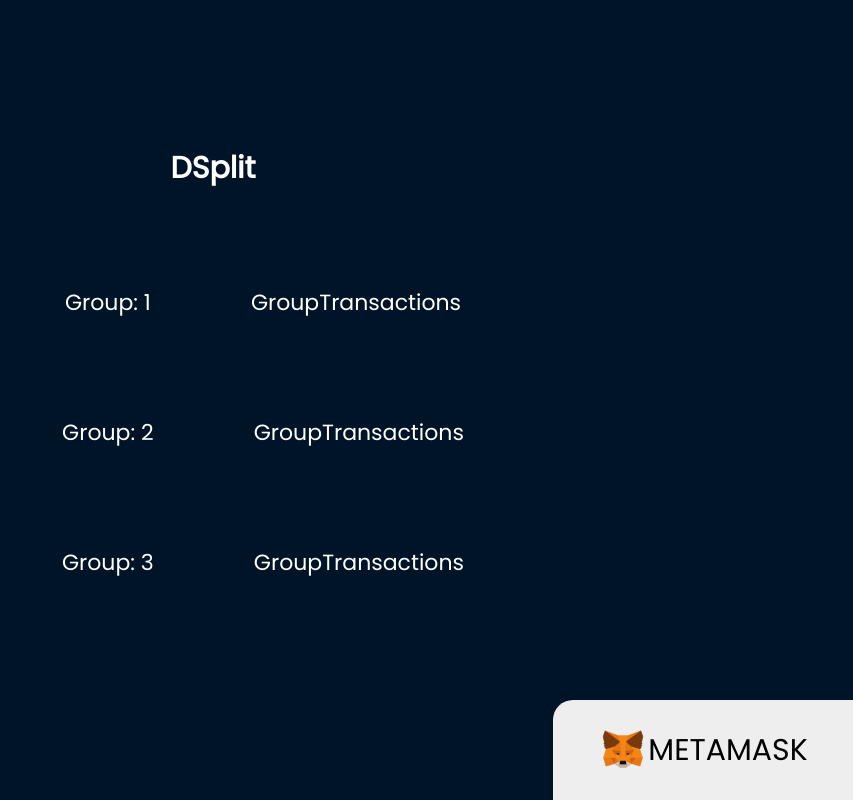
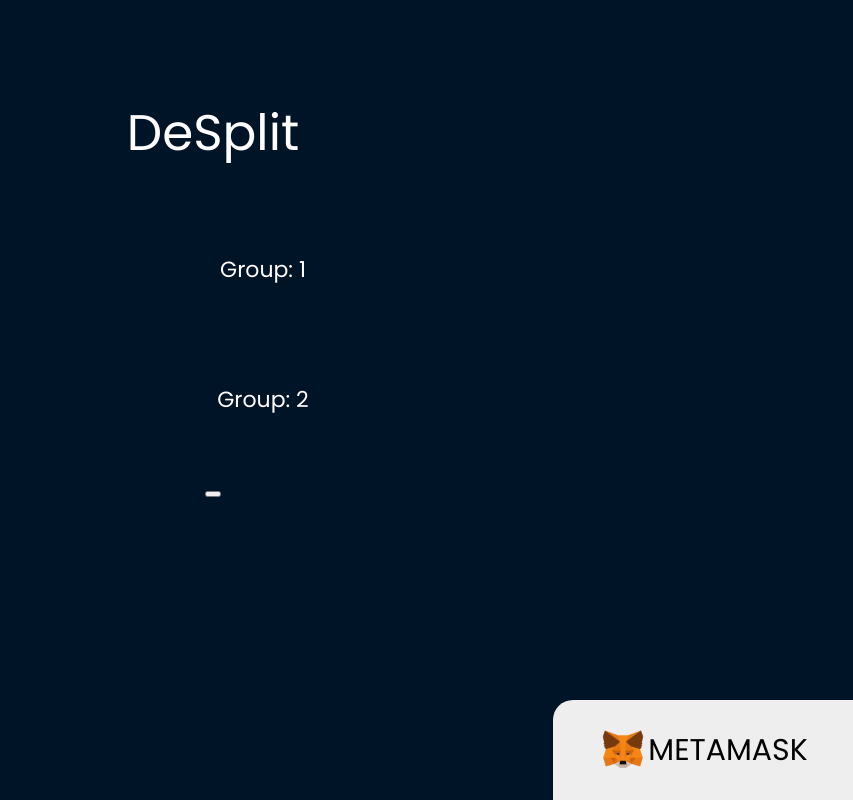
Before and after one commit to kingalpacas2005/desplit, a React (Create React App) app: page /groups in a window 1280 px wide. Shown: the top 800 px of the page, without its empty margins (427-1280 px from the left). Built offline with nearby package versions, Linux system fonts and the light colour scheme.

Commit message:
titulo da pararda

```diff
--- a/src/App.js
+++ b/src/App.js
@@ -6,6 +6,7 @@ import Groups from "./pages/Groups";
 import GroupTransactions from "./pages/GroupTransactions";
 import Transaction from "./pages/Transaction";
 import NotFound from "./pages/NotFound";
+import Header from "./pages/Header";
 
 function App() {
 
@@ -16,6 +17,7 @@ function App() {
       <Route path="/groups/create" exact component={GroupCreate} />
       <Route path="/groups/:id/transactions" exact component={GroupTransactions} />
       <Route path="/transaction/create" exact component={Transaction} />
+      <Route path="/Header" exact component={Header} />
       <Route component={NotFound} />
     </Switch > </BrowserRouter>
   );
--- a/src/pages/Group.js
+++ b/src/pages/Group.js
@@ -1,12 +1,11 @@
 import React from 'react';
+
 
 const Group = () => {
     return (
         < div >
             <body >
 
-                <div className="Headergroup" >
-                    <p className="desplitgroup" > DeSplit </p> </div>
 
                 <div className="bodygroup" >
 
--- a/src/pages/GroupCreate.js
+++ b/src/pages/GroupCreate.js
@@ -1,5 +1,6 @@
 import React from 'react';
 import Button from '../components/Button';
+
 
 
 class GroupCreate extends React.Component {
@@ -29,6 +30,11 @@ class GroupCreate extends React.Component {
   render() {
     return (
       <div className="GroupCreate">
+        <div className="header_main">
+                <div className="Desplit">DeSplit</div>
+            </div>
+
+
         <div className="hautDePage"></div>
         <div className="selectGroup">
           <div className="addGroup">
--- a/src/pages/GroupTransactions.js
+++ b/src/pages/GroupTransactions.js
@@ -1,13 +1,16 @@
 import React from 'react';
 import { useParams } from "react-router-dom";
+
 
 const GroupTransactions = () => {
     let { id } = useParams();
     return ( < div >
         <body >
+        <div className="header_main">
+                <div className="Desplit">DeSplit</div>
+        </div>
 
-        <div className = "Headergroup" >
-        <p className = "desplitgroup" > DSplit </p> </div>
+
 
         <div className = "bodygroup" >
 
--- a/src/pages/Groups.js
+++ b/src/pages/Groups.js
@@ -4,45 +4,21 @@ const Groups = () => {
   return (
     <div className="Groups">
       < div >
-        <body >
 
-        <div className = "Headergroup" >
-        <p className = "desplitgroup" > DSplit </p> </div>
-
+      <div className="header_main">
+                <div className="Desplit">DeSplit</div>
+            </div>
         <div className = "bodygroup" >
 
         <details>
           <summary>
         <div className = "firstheadergroup" >
         <p className = "fhg" > Group: 1</p>
-        <p className = "fhg" > GroupTransactions </p>
 
         </div>
           </summary>
 
-        <div className = "addressesgroup" >
-        <div className = "a1" >
-        <div className = "left" >
-        <p className = "address" > 0xd35781d9712436ad6dcad30a51e408d4232781ef7296d9a8d53f4c7203744809 </p> <div className = "slash" > - </div>
-        <p className = "value" > 1.000, 29 $ </p> </div>
 
-        <div className = "right" >
-        <p className = "accept" > Accept </p> <p className = "slash" >
-        </p> <p className = "reject" > Reject </p> </div> </div>
-        <div className = "a1" >
-        <div className = "left" >
-        <p className = "address" > 0xd35781d9712436ad6dcad30a51e408d4232781ef7296d9a8d53f4c7203744809 </p>
-        <div className = "slash" > - </div> <p className = "value" > 1.000, 29 $ </p> </div>
-
-        <div className = "right" >
-        <p className = "accept" > Accept </p> <p className = "slash" > | </p> <p className = "reject" > Reject </p> </div> </div> <div className = "a1" >
-        <div className = "left" >
-        <p className = "address" > 0xd35781d9712436ad6dcad30a51e408d4232781ef7296d9a8d53f4c7203744809 </p>
-        <div className = "slash" > - </div> <p className = "value" > 1.000, 29 $ </p> </div>
-
-        <div className = "right" >
-        <p className = "accept" > Accept </p> <p className = "slash" > | </p> <p className = "reject" > Reject </p> </div> </div>
-        </div>
         </details>
 
 
@@ -50,75 +26,19 @@ const Groups = () => {
           <summary>
         <div className = "firstheadergroup" >
         <p className = "fhg" > Group: 2</p>
-        <p className = "fhg" > GroupTransactions </p>
 
         </div>
           </summary>
 
-        <div className = "addressesgroup" >
-        <div className = "a1" >
-        <div className = "left" >
-        <p className = "address" > 0xd35781d9712436ad6dcad30a51e408d4232781ef7296d9a8d53f4c7203744809 </p> <div className = "slash" > - </div>
-        <p className = "value" > 1.000, 29 $ </p> </div>
-
-        <div className = "right" >
-        <p className = "accept" > Accept </p> <p className = "slash" >
-        </p> <p className = "reject" > Reject </p> </div> </div>
-        <div className = "a1" >
-        <div className = "left" >
-        <p className = "address" > 0xd35781d9712436ad6dcad30a51e408d4232781ef7296d9a8d53f4c7203744809 </p>
-        <div className = "slash" > - </div> <p className = "value" > 1.000, 29 $ </p> </div>
-
-        <div className = "right" >
-        <p className = "accept" > Accept </p> <p className = "slash" > | </p> <p className = "reject" > Reject </p> </div> </div> <div className = "a1" >
-        <div className = "left" >
-        <p className = "address" > 0xd35781d9712436ad6dcad30a51e408d4232781ef7296d9a8d53f4c7203744809 </p>
-        <div className = "slash" > - </div> <p className = "value" > 1.000, 29 $ </p> </div>
-
-        <div className = "right" >
-        <p className = "accept" > Accept </p> <p className = "slash" > | </p> <p className = "reject" > Reject </p> </div> </div>
-        </div>
         </details>
 
-
-        <details>
-          <summary>
-        <div className = "firstheadergroup" >
-        <p className = "fhg" > Group: 3</p>
-        <p className = "fhg" > GroupTransactions </p>
-
-        </div>
-          </summary>
-
-        <div className = "addressesgroup" >
-        <div className = "a1" >
-        <div className = "left" >
-        <p className = "address" > 0xd35781d9712436ad6dcad30a51e408d4232781ef7296d9a8d53f4c7203744809 </p> <div className = "slash" > - </div>
-        <p className = "value" > 1.000, 29 $ </p> </div>
-
-        <div className = "right" >
-        <p className = "accept" > Accept </p> <p className = "slash" >
-        </p> <p className = "reject" > Reject </p> </div> </div>
-        <div className = "a1" >
-        <div className = "left" >
-        <p className = "address" > 0xd35781d9712436ad6dcad30a51e408d4232781ef7296d9a8d53f4c7203744809 </p>
-        <div className = "slash" > - </div> <p className = "value" > 1.000, 29 $ </p> </div>
-
-        <div className = "right" >
-        <p className = "accept" > Accept </p> <p className = "slash" > | </p> <p className = "reject" > Reject </p> </div> </div> <div className = "a1" >
-        <div className = "left" >
-        <p className = "address" > 0xd35781d9712436ad6dcad30a51e408d4232781ef7296d9a8d53f4c7203744809 </p>
-        <div className = "slash" > - </div> <p className = "value" > 1.000, 29 $ </p> </div>
-
-        <div className = "right" >
-        <p className = "accept" > Accept </p> <p className = "slash" > | </p> <p className = "reject" > Reject </p> </div> </div>
-        </div>
-        </details>
         </div>
 
 
 
-        </body> </div>
+
+
+        </div>
     </div >
   );
 };
--- /dev/null
+++ b/src/pages/Header.js
@@ -0,0 +1,13 @@
+import React from 'react';
+import { useParams } from "react-router-dom";
+
+const GroupTransactions = () => {
+    let { id } = useParams();
+    return ( < div >
+            <div className="header_main">
+                <div className="Desplit">DeSplit</div>
+            </div>
+    </div >
+    );
+};
+export default GroupTransactions;
--- a/src/pages/Home.js
+++ b/src/pages/Home.js
@@ -1,9 +1,12 @@
 import React from 'react';
+
+
 
 const Home = () => {
     return (< div classname="body" >
-        <div className='header' > DSplit </div>
-        <div className="espace"></div>
+        <div className="header_main">
+                <div className="Desplit">DeSplit</div>
+            </div>
         <div className='summary'>
             <div class="contenerTextHome">
                 Welcome !
--- a/src/pages/Transaction.js
+++ b/src/pages/Transaction.js
@@ -4,8 +4,10 @@ import ChooseMoney from '../components/ChooseMoney';
 const Transaction = () => {
     return (
         <div className="transactionPage">
-            <div className="PositionMetaMask"><MetaMask></MetaMask></div>
-            <h2 className="header">DeSplit</h2>
+            <div className="header_main">
+                <div className="Desplit">DeSplit</div>
+            </div>
+            <div className="PositionMetaMask"></div>
             <div className="borderFormulaire">
                 <form className="formulaire ">
                     <div className="elementForm"><label for="group" className="groupselect">Select Group</label><br />
--- /dev/null
+++ b/src/styles/components/header.scss
@@ -0,0 +1,14 @@
+.header_main{
+    margin: none;
+    display: flex;
+    align-items: center;
+    text-align: center;
+    justify-content: center;
+    font-size: 50px;
+    height: 50px;
+    margin-bottom: 30px;
+}
+
+.DeSplit{
+    font-size: 40px;
+}
--- a/src/styles/index.scss
+++ b/src/styles/index.scss
@@ -7,3 +7,4 @@
 @import "./components/chooseMoney.scss";
 @import "./components/group.scss";
 @import "./components/menu.scss";
+@import "./components/header.scss";
```
